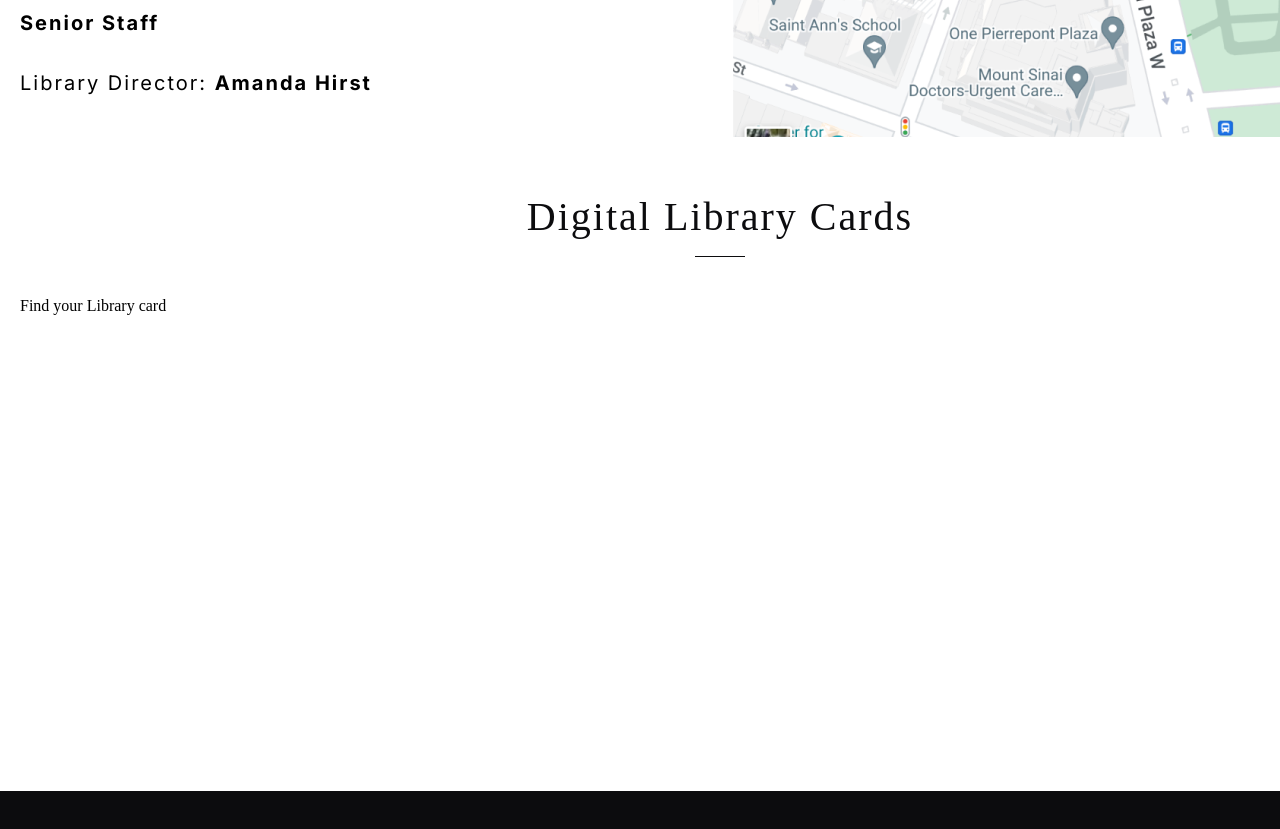
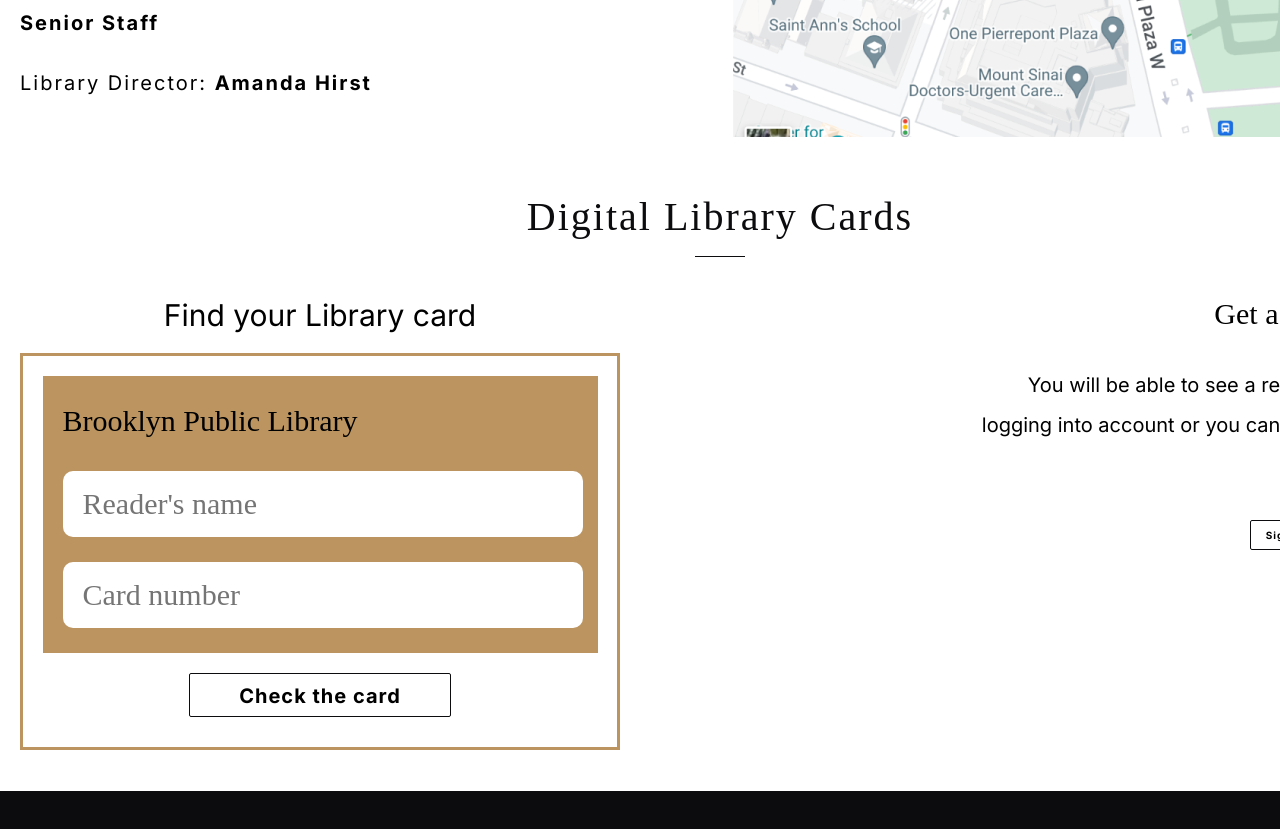
Before and after one commit to Psairon/library, a plain HTML site: page index.html in a window 1280 px wide. Shown: the part 4243-5072 px from the top of the page. Drawn offline with Linux system fonts and the light colour scheme; a web font is replaced by a local one.

Commit message:
update: added reader card section

```diff
--- a/css/style.css
+++ b/css/style.css
@@ -541,9 +541,130 @@
 }
 
 .find-card{
+    display: flex;
+    flex-direction: column;
+    justify-content: space-between;
+    width: 600px;
+    height: 453px;
+    gap: 20px;
+}
 
+.find-card-text{
+    font-family: 'Inter';
+    font-size: 30px;
+    font-weight: 400;
+    line-height: 36px;
+    letter-spacing: 2%;
+    text-align: left;
+    align-self: center;
+}
+
+.white-bg{
+    box-sizing: border-box;
+    border: 3px solid rgb(187, 148, 95);
+    background: rgb(255, 255, 255);
+    display: flex;
+    gap: 20px;
+    flex-direction: column;
+    align-items: center;
+    padding-bottom: 30px;
+}
+
+.gold-bg{
+    background: rgb(187, 148, 95);
+    margin: 20px 20px 0px 20px;
+    padding: 20px 20px 25px 20px;
+    gap: 25px;
+    width: 515px;
+    height: 232px;
+    display: flex;
+    flex-direction: column;
+}
+
+.brooklyn-public-library-text{
+    font-family: 'Forum';
+    font-size: 30px;
+    font-weight: 400;
+    line-height: 50px;
+    letter-spacing: 2%;
+    text-align: left;
+}
+
+.input-library-card{
+    border-radius: 10px;
+    background: rgb(255, 255, 255);
+    width: 500px;
+    height: 66px;
+    color: rgb(142, 142, 142);
+    font-family: 'Forum';
+    font-size: 30px;
+    font-weight: 400;
+    line-height: 50px;
+    letter-spacing: 2%;
+    text-align: left;
+    padding-left: 20px;
+    outline:none;
+    border: none;
+}
+
+.card-button{
+    box-sizing: border-box;
+    border: 1px solid rgb(12, 12, 14);
+    border-radius: 2px;
+    width: 262px;
+    height: 44px;
+    background-color: #FFF;
+    padding: 10px 40px 10px 40px;
+    font-family: 'Inter';
+    font-size: 20px;
+    font-weight: 700;
+    line-height: 24px;
+    letter-spacing: 1px;
+    text-align: center;
 }
 
 .get-a-card{
+    display: flex;
+    flex-direction: column;
+    align-items: flex-end;
+    gap: 35px;
+    width: 456px;
+}
 
+.get-a-card-text{
+    font-family: 'Forum';
+    font-size: 30px;
+    font-weight: 400;
+    line-height: 33px;
+    letter-spacing: 2%;
+    text-align: center;
 }
+
+.card-text{
+    font-family: 'Inter';
+    font-size: 20px;
+    font-weight: 400;
+    line-height: 40px;
+    letter-spacing: 2%;
+    text-align: right;
+}
+
+.get-a-card-buttons{
+    display: flex;
+    gap: 20px;
+}
+
+.get-a-card-button{
+    box-sizing: border-box;
+    border: 1px solid rgb(12, 12, 14);
+    border-radius: 2px;
+    background-color: #FFF;
+    width: 75px;
+    height: 30px;
+    font-family: 'Inter';
+    font-size: 10px;
+    font-weight: 700;
+    line-height: 12px;
+    letter-spacing: 1px;
+    text-align: center;
+}
--- a/index.html
+++ b/index.html
@@ -196,9 +196,23 @@
                 <h2>Digital Library Cards</h2>
                 <div class="library-card">
                     <div class="find-card">
-                        <p>Find your Library card</p>
+                        <p class="find-card-text">Find your Library card</p>
+                        <div class="white-bg">
+                            <div class="gold-bg">
+                                <h3 class="brooklyn-public-library-text">Brooklyn Public Library</h3>
+                                <input class="input-library-card" type="text" placeholder="Reader's name">
+                                <input class="input-library-card" type="text" placeholder="Card number">
+                            </div>
+                            <button class="card-button">Check the card</button>
+                        </div>
                     </div>
-                    <div class="get-a-card">gdfgdf
+                    <div class="get-a-card">
+                        <h3 class="get-a-card-text">Get a reader card</h3>
+                        <p class="card-text">You will be able to see a reader card after logging into account or you can register a new account</p>
+                        <div class="get-a-card-buttons">
+                            <button class="get-a-card-button">Sign up</button>
+                            <button class="get-a-card-button">Log in</button>
+                        </div>
                     </div>
                 </div>
             </section>
```
